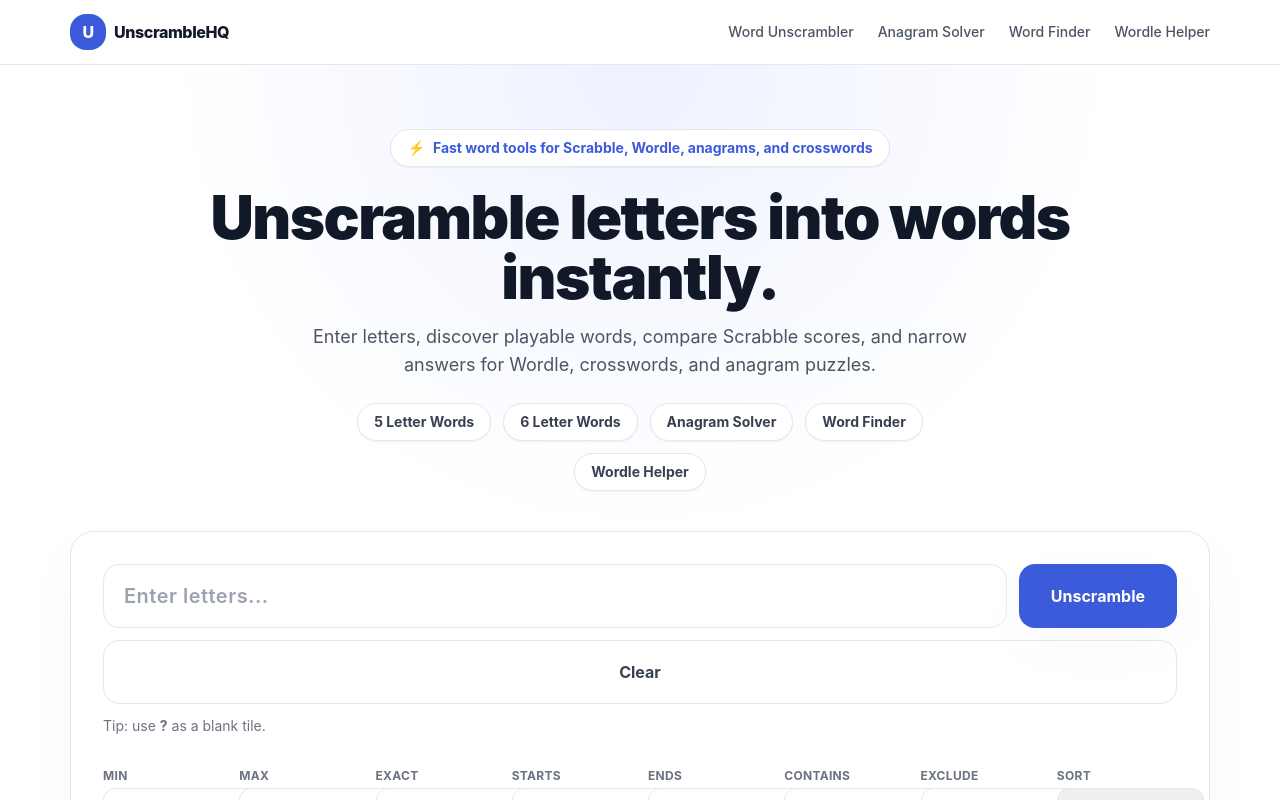
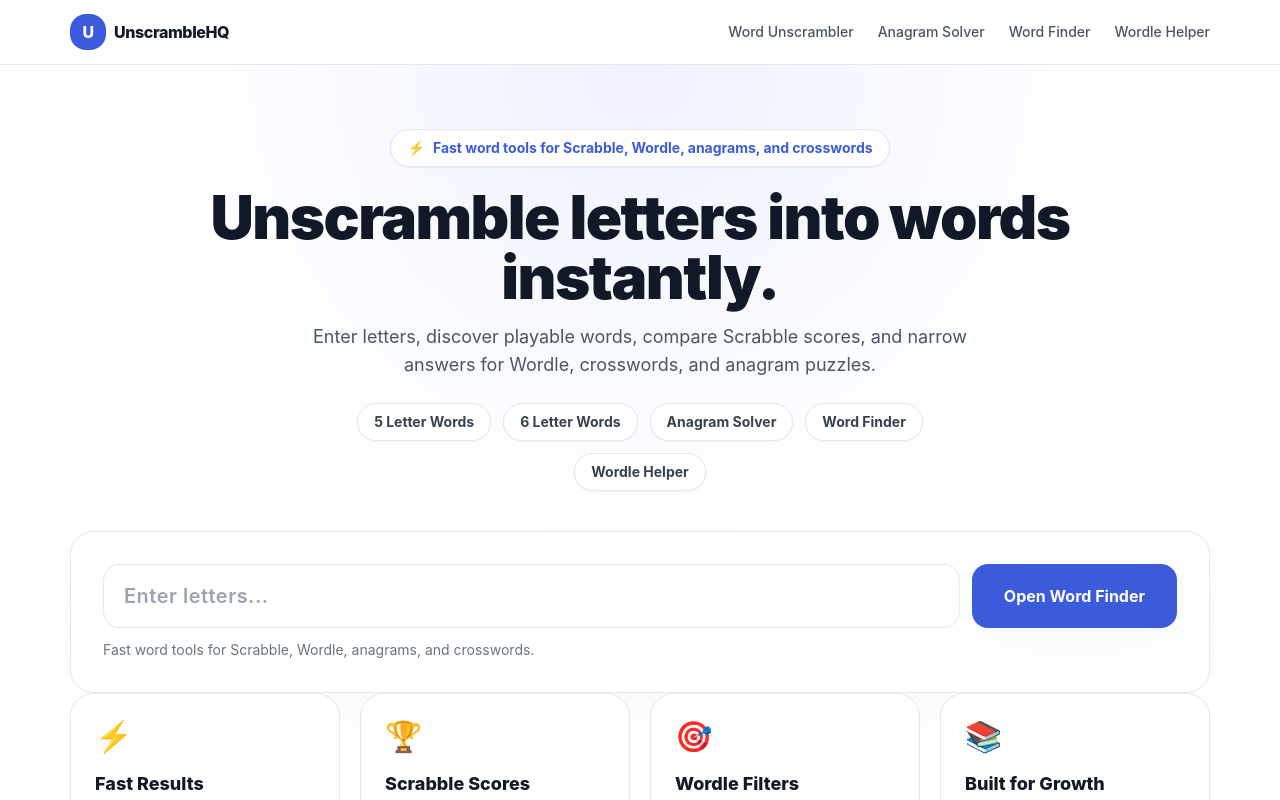
Before and after one commit to rexezllc-star/unscramblehq, a Next.js app: page / in a window 1280 px wide. Shown: the top 800 px of the page. Built offline with nearby package versions, Linux system fonts and the light colour scheme.

Commit message:
perf: remove full unscrambler from homepage

```diff
--- a/app/page.tsx
+++ b/app/page.tsx
@@ -1,26 +1,10 @@
-import dynamic from 'next/dynamic'
 import { Footer } from '@/components/Footer'
 import { HomeFeatures } from '@/components/HomeFeatures'
 import { HomeHero } from '@/components/HomeHero'
 import { HomeSeoContent } from '@/components/HomeSeoContent'
 import { HomeSidebar } from '@/components/HomeSidebar'
+import { HomeToolPreview } from '@/components/HomeToolPreview'
 import { Navbar } from '@/components/Navbar'
-
-const Unscrambler = dynamic(
-  () => import('@/components/Unscrambler').then((mod) => mod.Unscrambler),
-  {
-    loading: () => (
-      <section id="tool" className="container-page -mt-6">
-        <div className="card p-5 md:p-8">
-          <div className="h-16 animate-pulse rounded-2xl bg-soft" />
-          <p className="mt-3 text-sm text-gray-500">
-            Loading word finder...
-          </p>
-        </div>
-      </section>
-    ),
-  }
-)
 
 const faq = [
   ['How does a word unscrambler work?', 'A word unscrambler compares the letters you enter against a dictionary and returns valid words that can be made from those letters.'],
@@ -55,9 +39,7 @@
       <main>
         <HomeHero />
 
-        <section id="unscrambler">
-          <Unscrambler />
-        </section>
+        <HomeToolPreview />
 
         <HomeFeatures />
 
--- /dev/null
+++ b/components/HomeToolPreview.tsx
@@ -0,0 +1,29 @@
+import Link from 'next/link'
+
+export function HomeToolPreview() {
+  return (
+    <section id="tool" className="container-page -mt-6">
+      <div className="card p-5 md:p-8">
+        <div className="grid gap-3 md:grid-cols-[1fr_auto]">
+          <input
+            name="letters"
+            placeholder="Enter letters..."
+            className="focus-ring h-16 w-full rounded-2xl border border-line px-5 text-xl font-semibold tracking-wide text-ink"
+            readOnly
+          />
+
+          <Link
+            href="/word-finder"
+            className="flex h-16 items-center justify-center rounded-2xl bg-brand px-8 font-bold text-white shadow-soft hover:bg-brand/95"
+          >
+            Open Word Finder
+          </Link>
+        </div>
+
+        <p className="mt-3 text-sm text-gray-500">
+          Fast word tools for Scrabble, Wordle, anagrams, and crosswords.
+        </p>
+      </div>
+    </section>
+  )
+}
--- /dev/null
+++ b/components/LazyUnscrambler.tsx
@@ -0,0 +1,43 @@
+'use client'
+
+import dynamic from 'next/dynamic'
+import { useState } from 'react'
+
+const Unscrambler = dynamic(
+  () => import('@/components/Unscrambler').then((mod) => mod.Unscrambler),
+  {
+    ssr: false,
+    loading: () => (
+      <div className="card p-5 md:p-8">
+        <div className="h-16 animate-pulse rounded-2xl bg-soft" />
+        <p className="mt-3 text-sm text-gray-500">Loading word finder...</p>
+      </div>
+    ),
+  }
+)
+
+export function LazyUnscrambler() {
+  const [isLoaded, setIsLoaded] = useState(false)
+
+  if (isLoaded) {
+    return <Unscrambler />
+  }
+
+  return (
+    <section id="tool" className="container-page -mt-6">
+      <div className="card p-5 md:p-8">
+        <button
+          type="button"
+          onClick={() => setIsLoaded(true)}
+          className="h-16 w-full rounded-2xl bg-brand px-8 font-bold text-white shadow-soft hover:bg-brand/95"
+        >
+          Open Word Unscrambler
+        </button>
+
+        <p className="mt-3 text-sm text-gray-500">
+          Tap to load the full word finder, filters, scores, and results.
+        </p>
+      </div>
+    </section>
+  )
+}
```
